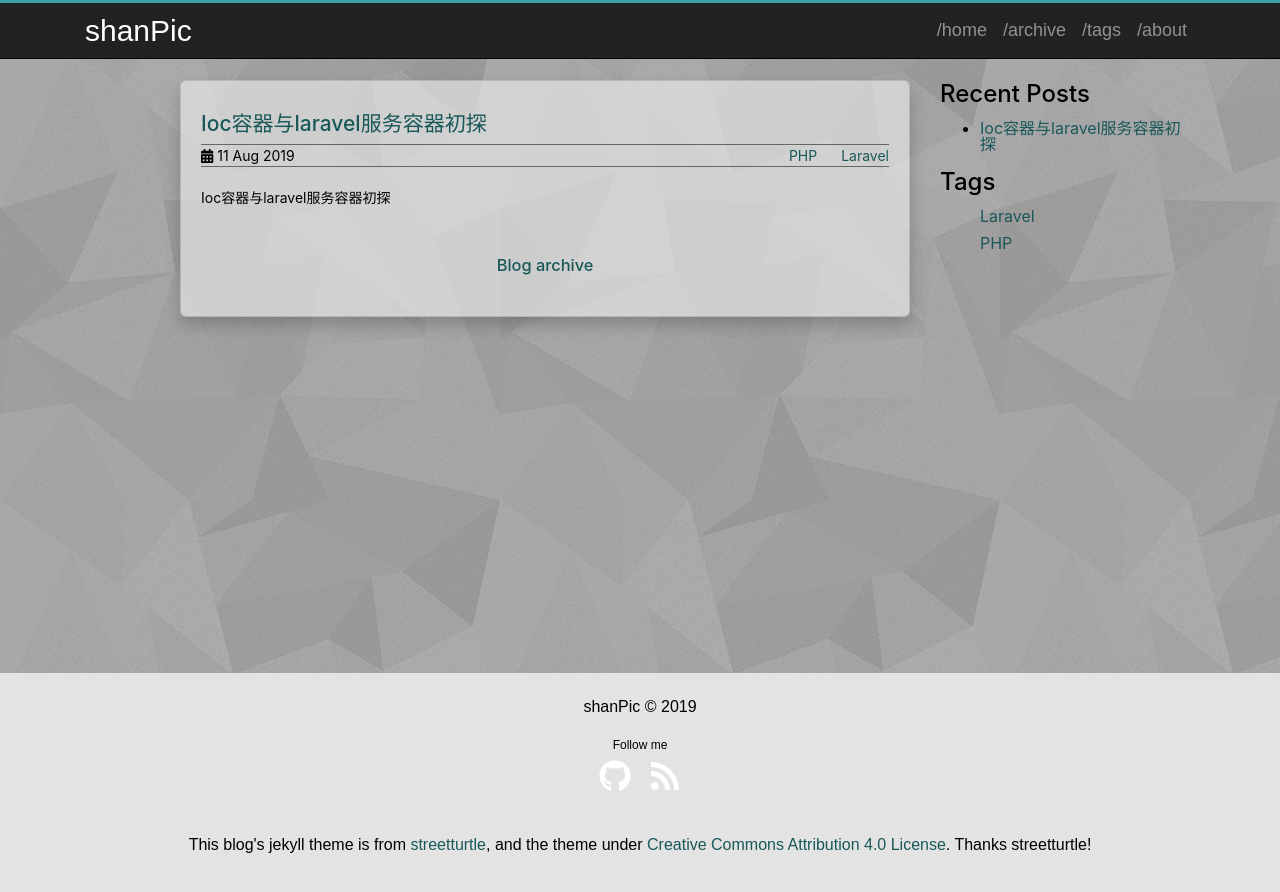
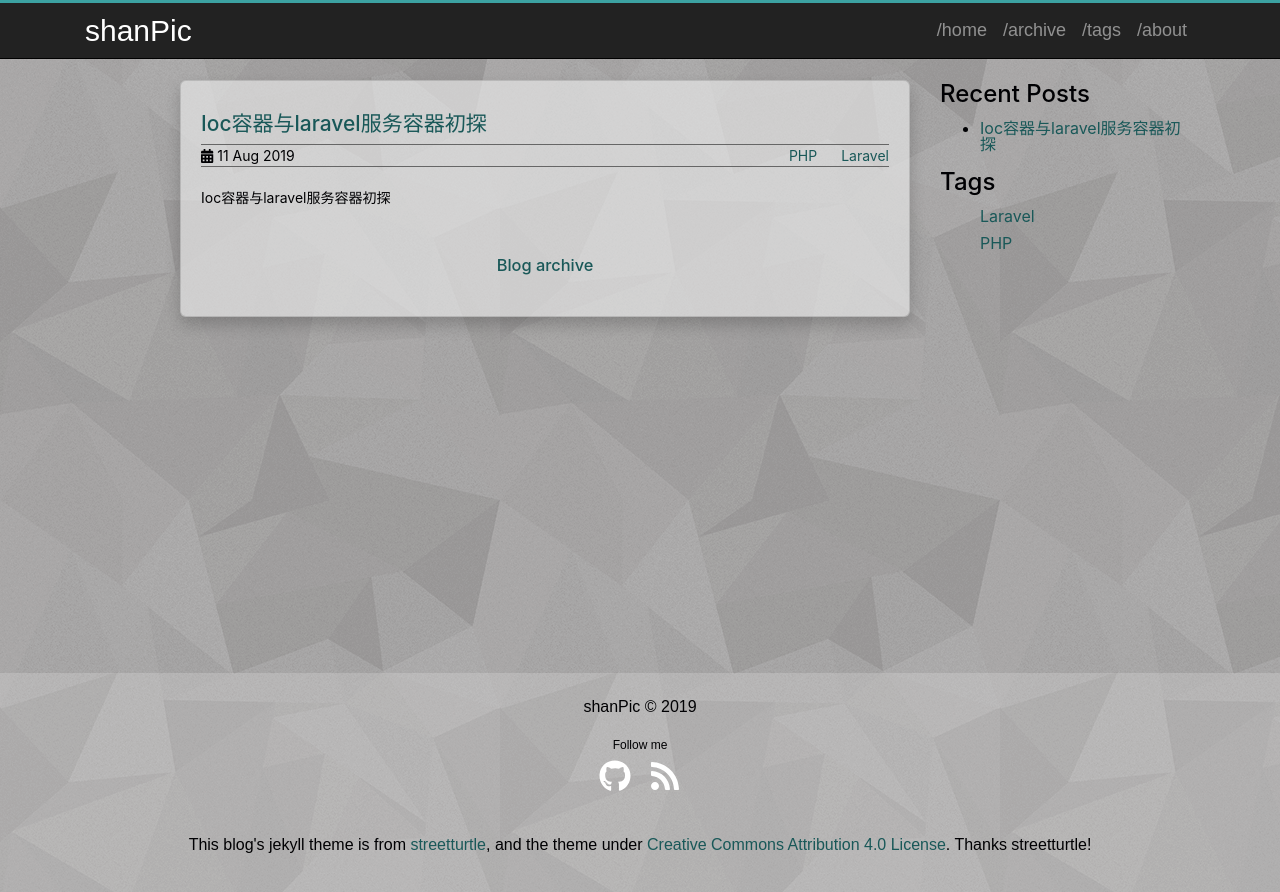
Before and after one commit to shanPic/shanPic.github.io, a Jekyll site: the page built from index.html, in a window 1280 px wide. Shown: the top 892 px of the page. Built offline with Jekyll 4.4.1, drawn with Linux system fonts in a browser that asks for light colours; comment, search, counter and statistics services are not loaded.

Commit message:
change some theme's color

```diff
--- a/assets/css/theme.scss
+++ b/assets/css/theme.scss
@@ -28,7 +28,7 @@ $accent-color: #195858;
 $font-color: #000003;
 $background-color: #e9e9e9;
 $post-panel-color: #e9e9e9a8;
-$footer-background-color: #e3e3e3;
+$footer-background-color: #e9e9e93b;
 $note-color: #87CEFA;
 $warning-color: #ffff00;
 // use this or pick any from /css/pics/background folder or from transparenttextures.com
```
